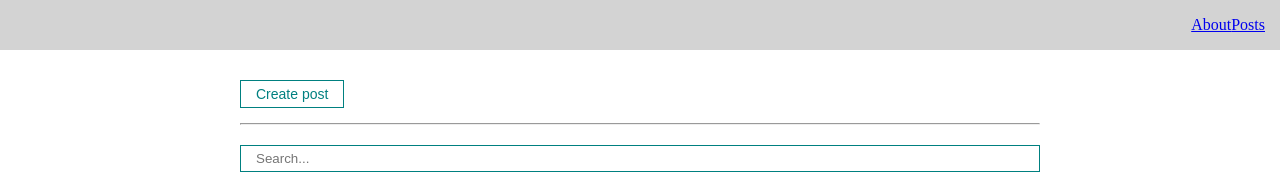
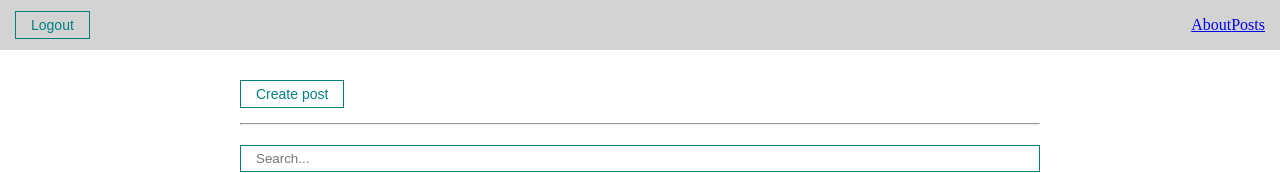
Before and after one commit to Hudayberdiev2000/fundamental-react, a React (Vite) app: page /posts in a window 1280 px wide. Shown: the top 173 px of the page. Built offline with nearby package versions, Linux system fonts and the light colour scheme; no server answers.

Commit message:
added logout

```diff
--- a/src/App.tsx
+++ b/src/App.tsx
@@ -2,14 +2,16 @@ import './styles/app.css'
 import {BrowserRouter} from "react-router-dom";
 import {Navbar} from "./components/UI/navbar/navbar.tsx";
 import AppRouter from "./components/appRouter.tsx";
+import { AuthProvider} from "./context";
 
 function App() {
-
   return (
-    <BrowserRouter>
-        <Navbar />
-        <AppRouter />
-    </BrowserRouter>
+        <AuthProvider>
+            <BrowserRouter>
+                <Navbar />
+                <AppRouter />
+            </BrowserRouter>
+        </AuthProvider>
   );
 }
 
--- a/src/components/UI/navbar/navbar.tsx
+++ b/src/components/UI/navbar/navbar.tsx
@@ -1,8 +1,20 @@
-import {Link} from "react-router-dom";
+import {Link, useNavigate} from "react-router-dom";
+import MyButton from "../button/myButton.tsx";
+import {useAuth} from "../../../context";
+import {RoutePaths} from "../../../router/routerConfig.tsx";
 
 export const Navbar = () => {
+    const {isAuth, setIsAuth} = useAuth()
+    const  navigate = useNavigate();
+
+    const logout = () => {
+        setIsAuth?.(false);
+        navigate(RoutePaths.login)
+    }
+
     return (
         <div className="navbar">
+            {isAuth && <MyButton onClick={logout}>Logout</MyButton>}
             <div className="navbar__links">
                 <Link to="/about">About</Link>
                 <Link to="/posts">Posts</Link>
--- a/src/components/appRouter.tsx
+++ b/src/components/appRouter.tsx
@@ -1,7 +1,10 @@
 import {Navigate, Route, Routes} from "react-router-dom";
 import {AppRoutes, privateRoutesConfig, publicRoutesConfig, RoutePaths} from "../router/routerConfig.tsx";
+import {useAuth} from "../context";
 
 const AppRouter = () => {
+    const { isAuth} = useAuth()
+    console.log(isAuth)
     return (
         <Routes>
             <Route index element={<Navigate to={RoutePaths[AppRoutes.POSTS]} replace />} />
--- /dev/null
+++ b/src/context/index.tsx
@@ -0,0 +1,25 @@
+import {createContext, type FC, type ReactNode, useContext, useState} from "react";
+
+export interface AuthContextProps {
+    isAuth?: boolean,
+    setIsAuth?: React.Dispatch<React.SetStateAction<boolean>>,
+}
+
+const AuthContext = createContext<AuthContextProps>({})
+
+interface AuthProviderProps {
+    children: ReactNode;
+}
+
+export const AuthProvider: FC<AuthProviderProps> = ({children}) => {
+    const [isAuth, setIsAuth] = useState(true)
+
+    return (
+        <AuthContext.Provider value={{
+            isAuth,
+            setIsAuth
+        }}>{children}</AuthContext.Provider>
+    )
+}
+
+export const useAuth = () => useContext(AuthContext);
--- a/src/pages/login.tsx
+++ b/src/pages/login.tsx
@@ -1,11 +1,29 @@
 import MyInput from "../components/UI/input/myInput.tsx";
 import MyButton from "../components/UI/button/myButton.tsx";
+import {useAuth} from "../context";
+import {Navigate, useNavigate} from "react-router-dom";
+import {RoutePaths} from "../router/routerConfig.tsx";
 
 const Login = () => {
+    const  { isAuth, setIsAuth } = useAuth()
+    const navigate = useNavigate()
+
+    const login = (e: React.FormEvent<HTMLFormElement>) => {
+        e.preventDefault();
+        if (setIsAuth) {
+            setIsAuth(true)
+            navigate(RoutePaths.posts)
+        }
+    }
+
+    console.log(isAuth)
+
+    if (isAuth) return <Navigate to={RoutePaths.posts} />
+
     return (
         <div>
             <h1>Login Page</h1>
-            <form>
+            <form onSubmit={login}>
                 <MyInput type="text" placeholder="Username" />
                 <MyInput type="password" placeholder="Password" />
                 <MyButton>Login</MyButton>
```
